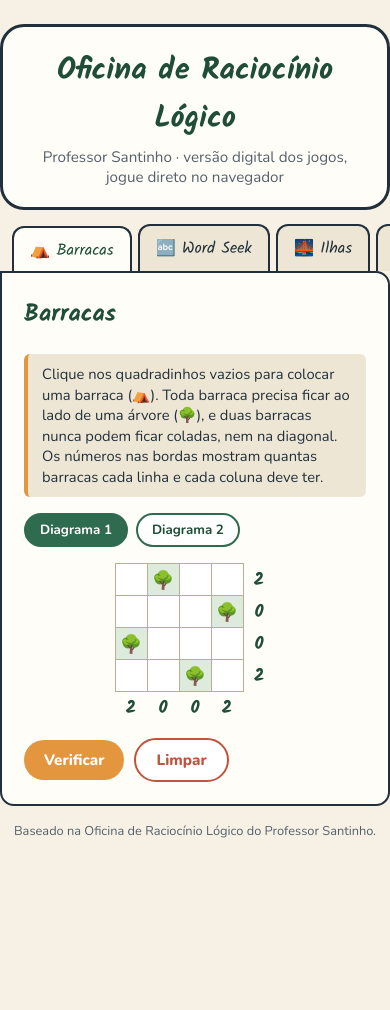
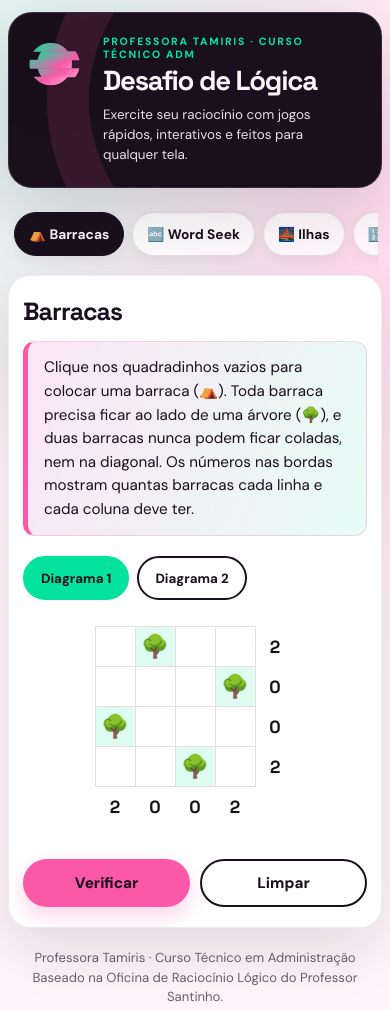
Before and after one commit to thamyoliveira-create/Jogo-de-logica, a plain HTML site: page index.html in a window 390 px wide. Before the commit the page ends 880 px from the top, so only its background shows below. Drawn offline with nearby package versions, Linux system fonts and the light colour scheme.

Commit message:
Aplica identidade visual Tamiris e layout responsivo

```diff
--- a/index.html
+++ b/index.html
@@ -3,222 +3,256 @@
 <head>
 <meta charset="UTF-8">
 <meta name="viewport" content="width=device-width, initial-scale=1.0">
-<title>Oficina de Raciocínio Lógico — Professor Santinho</title>
+<title>Desafio de Lógica — Professora Tamiris</title>
+<meta name="theme-color" content="#1A0F1C">
+<meta name="description" content="Jogos interativos de raciocínio lógico da Professora Tamiris.">
+<link rel="icon" href="assets/favicon.svg" type="image/svg+xml">
 <link rel="preconnect" href="https://fonts.googleapis.com">
-<link href="https://fonts.googleapis.com/css2?family=Kalam:wght@400;700&family=Nunito:wght@400;600;700;800&display=swap" rel="stylesheet">
+<link rel="preconnect" href="https://fonts.gstatic.com" crossorigin>
+<link href="https://fonts.googleapis.com/css2?family=DM+Sans:wght@400;500;600;700;800&family=Space+Grotesk:wght@500;600;700&display=swap" rel="stylesheet">
 <style>
 :root{
-  --bg:#F6F1E4;
-  --card:#FFFDF8;
-  --ink:#22303C;
-  --ink-soft:#55606B;
-  --accent:#2F6B4F;
-  --accent-dark:#1F4D38;
-  --amber:#E3963E;
-  --clay:#C0533B;
-  --line:#DDD3BB;
-  --tan:#EDE6D4;
+  --ameixa:#1A0F1C;
+  --ameixa-2:#2A172D;
+  --papel:#FFF5FB;
+  --menta:#03E39D;
+  --rosa:#FB58A7;
+  --rosa-claro:#F4B6DF;
+  --card:#FFFFFF;
+  --ink:var(--ameixa);
+  --ink-soft:#685D69;
+  --line:#E9DAE4;
+  --shadow:0 24px 64px rgba(26,15,28,.12);
 }
-*{box-sizing:border-box;}
+*{box-sizing:border-box}
+html{scroll-behavior:smooth}
 body{
   margin:0;
-  background:var(--bg);
+  min-height:100vh;
+  background:
+    radial-gradient(circle at 9% 8%,rgba(3,227,157,.15),transparent 24rem),
+    radial-gradient(circle at 92% 22%,rgba(251,88,167,.18),transparent 28rem),
+    var(--papel);
   color:var(--ink);
-  font-family:'Nunito',sans-serif;
-  padding-bottom:40px;
+  font-family:'DM Sans',sans-serif;
+  padding:clamp(12px,3vw,32px) clamp(10px,3vw,24px) 40px;
 }
 .header{
-  max-width:900px;
-  margin:24px auto 14px;
-  border:3px solid var(--ink);
-  border-radius:24px;
-  padding:20px 24px;
-  text-align:center;
-  background:var(--card);
+  max-width:1080px;
+  margin:0 auto 18px;
+  border:1px solid rgba(255,255,255,.12);
+  border-radius:clamp(24px,4vw,40px);
+  padding:clamp(22px,4vw,42px);
+  background:var(--ameixa);
+  color:var(--papel);
+  box-shadow:var(--shadow);
+  position:relative;
+  overflow:hidden;
 }
-.header h1{
-  font-family:'Kalam',cursive;
-  font-size:1.9rem;
-  margin:0 0 4px;
-  color:var(--accent-dark);
+.header::after{
+  content:"";position:absolute;right:-80px;bottom:-120px;width:330px;height:330px;
+  border:42px solid rgba(251,88,167,.13);border-radius:50%;pointer-events:none
 }
-.header p{margin:0;color:var(--ink-soft);font-size:0.95rem;}
+.brand-row{display:flex;align-items:center;gap:clamp(16px,3vw,28px);position:relative;z-index:1}
+.brand-mark{width:clamp(76px,12vw,116px);height:auto;flex:0 0 auto;filter:drop-shadow(0 10px 22px rgba(0,0,0,.22))}
+.eyebrow{margin:0 0 7px;color:var(--menta);font-weight:800;font-size:.76rem;letter-spacing:.16em;text-transform:uppercase}
+.header h1{font-family:'Space Grotesk',sans-serif;font-size:clamp(1.95rem,5vw,3.45rem);line-height:.98;letter-spacing:-.045em;margin:0 0 10px;max-width:720px}
+.header p:last-child{margin:0;color:#E9DDE7;font-size:clamp(.9rem,2vw,1.05rem);max-width:650px;line-height:1.5}
 
 nav.tabs{
-  max-width:900px;
-  margin:0 auto;
+  max-width:1080px;
+  margin:0 auto 10px;
   display:flex;
-  gap:6px;
-  padding:0 12px;
+  gap:8px;
+  padding:6px 2px 9px;
   overflow-x:auto;
+  scrollbar-width:thin;
+  scrollbar-color:var(--rosa-claro) transparent;
+  -webkit-overflow-scrolling:touch;
 }
 nav.tabs button{
-  font-family:'Kalam',cursive;
-  font-size:1rem;
+  min-height:46px;
+  font:700 .94rem 'DM Sans',sans-serif;
   padding:10px 16px;
-  border:2px solid var(--ink);
-  border-bottom:none;
-  border-radius:12px 12px 0 0;
-  background:var(--tan);
+  border:1px solid var(--line);
+  border-radius:999px;
+  background:rgba(255,255,255,.78);
   cursor:pointer;
   color:var(--ink);
   white-space:nowrap;
   flex-shrink:0;
+  box-shadow:0 5px 16px rgba(26,15,28,.05);
+  transition:transform .18s ease,background .18s ease,color .18s ease,border-color .18s ease;
 }
-nav.tabs button.active{
-  background:var(--card);
-  position:relative;
-  top:2px;
-  color:var(--accent-dark);
-}
+nav.tabs button:hover{transform:translateY(-2px);border-color:var(--rosa)}
+nav.tabs button.active{background:var(--ameixa);border-color:var(--ameixa);color:var(--papel)}
 
 main{
-  max-width:900px;
+  max-width:1080px;
   margin:0 auto;
-  border:2px solid var(--ink);
-  border-radius:0 14px 14px 14px;
+  border:1px solid rgba(26,15,28,.07);
+  border-radius:clamp(22px,4vw,34px);
   background:var(--card);
-  padding:22px;
+  padding:clamp(18px,4vw,38px);
   min-height:420px;
+  box-shadow:var(--shadow);
 }
 section{display:none;}
-section.active{display:block;}
-h2{font-family:'Kalam',cursive;color:var(--accent-dark);margin-top:0;}
+section.active{display:block;animation:section-in .28s ease both}
+@keyframes section-in{from{opacity:0;transform:translateY(7px)}to{opacity:1;transform:none}}
+h2{font-family:'Space Grotesk',sans-serif;font-size:clamp(1.55rem,3vw,2.15rem);letter-spacing:-.035em;color:var(--ameixa);margin:0 0 14px}
 .instructions{
-  background:var(--tan);
-  border-left:4px solid var(--amber);
-  padding:10px 14px;
-  border-radius:6px;
-  font-size:0.92rem;
-  margin-bottom:16px;
-  line-height:1.4;
+  background:linear-gradient(110deg,rgba(244,182,223,.35),rgba(3,227,157,.10));
+  border:1px solid rgba(251,88,167,.2);
+  border-left:5px solid var(--rosa);
+  padding:14px 16px;
+  border-radius:12px;
+  font-size:.95rem;
+  margin-bottom:20px;
+  line-height:1.55;
 }
-.puzzle-picker{display:flex;gap:8px;margin-bottom:16px;flex-wrap:wrap;}
+.puzzle-picker{display:flex;gap:8px;margin-bottom:18px;flex-wrap:wrap}
 .puzzle-picker button{
-  padding:6px 14px;
-  border-radius:20px;
-  border:2px solid var(--accent);
+  min-height:44px;padding:8px 16px;border-radius:999px;border:2px solid var(--ameixa);
   background:#fff;
-  color:var(--accent-dark);
+  color:var(--ameixa);
   cursor:pointer;
   font-weight:700;
-  font-family:'Nunito',sans-serif;
+  font-family:'DM Sans',sans-serif;
 }
-.puzzle-picker button.active{background:var(--accent);color:#fff;}
+.puzzle-picker button.active{background:var(--menta);border-color:var(--menta);color:var(--ameixa)}
 
-.actions{display:flex;gap:10px;flex-wrap:wrap;margin-top:14px;align-items:center;}
+.actions{display:flex;gap:10px;flex-wrap:wrap;margin-top:20px;align-items:center}
 button.check-btn, button.reset-btn{
-  border:none;
-  font-weight:800;
-  padding:10px 20px;
-  border-radius:24px;
-  cursor:pointer;
-  font-size:0.95rem;
-  font-family:'Nunito',sans-serif;
+  min-height:48px;border:none;font-weight:800;padding:11px 22px;border-radius:999px;
+  cursor:pointer;font-size:.95rem;font-family:'DM Sans',sans-serif;transition:transform .18s ease,box-shadow .18s ease
 }
-button.check-btn{background:var(--amber);color:#fff;}
-button.check-btn:hover{filter:brightness(0.95);}
-button.reset-btn{background:#fff;color:var(--clay);border:2px solid var(--clay);}
+button.check-btn{background:var(--rosa);color:var(--ameixa);box-shadow:0 9px 20px rgba(251,88,167,.25)}
+button.check-btn:hover{transform:translateY(-2px);box-shadow:0 12px 24px rgba(251,88,167,.32)}
+button.reset-btn{background:#fff;color:var(--ameixa);border:2px solid var(--ameixa)}
+button:focus-visible,.ws-cell:focus-visible,td:focus-visible{outline:4px solid rgba(3,227,157,.55);outline-offset:3px}
 
-.msg{margin-top:2px;padding:10px 14px;border-radius:8px;font-weight:700;}
-.msg.ok{background:#E4F3EA;color:var(--accent-dark);border:2px solid var(--accent);}
-.msg.err{background:#FBE7E2;color:var(--clay);border:2px solid var(--clay);}
+.msg{margin-top:14px;padding:12px 14px;border-radius:12px;font-weight:700}
+.msg.ok{background:rgba(3,227,157,.13);color:#075A42;border:1px solid rgba(3,227,157,.55)}
+.msg.err{background:rgba(251,88,167,.12);color:#8F174E;border:1px solid rgba(251,88,167,.48)}
 
 /* ---------- BARRACAS ---------- */
-.tents-wrap{overflow-x:auto;}
+.tents-wrap,.hashi-wrap{overflow:auto;padding:8px 2px 12px;-webkit-overflow-scrolling:touch}
 table.tents-grid{border-collapse:collapse;margin:0 auto;}
 table.tents-grid td{
-  width:42px;height:42px;
-  border:1px solid #B9AF95;
+  width:clamp(40px,10vw,52px);height:clamp(40px,10vw,52px);
+  border:1px solid var(--line);border-radius:4px;
   text-align:center;vertical-align:middle;
-  font-size:1.4rem;cursor:pointer;background:#fff;
+  font-size:1.4rem;cursor:pointer;background:#fff;touch-action:manipulation;
 }
-table.tents-grid td.tree{background:#DCEBDC;cursor:default;}
-table.tents-grid td.tent{background:#FCEAD2;}
+table.tents-grid td.tree{background:rgba(3,227,157,.13);cursor:default}
+table.tents-grid td.tent{background:rgba(251,88,167,.15)}
 table.tents-grid td.clue{
-  font-family:'Kalam',cursive;font-weight:700;font-size:1.1rem;
-  background:transparent;border:none;cursor:default;color:var(--accent-dark);
+  font-family:'Space Grotesk',sans-serif;font-weight:700;font-size:1.1rem;
+  background:transparent;border:none;cursor:default;color:var(--ameixa);
 }
-table.tents-grid td.clue.match{color:var(--accent);}
+table.tents-grid td.clue.match{color:#087B5B}
 table.tents-grid td.corner{border:none;background:transparent;cursor:default;}
 
 /* ---------- WORD SEEK ---------- */
-.ws-wrap{display:flex;gap:24px;flex-wrap:wrap;align-items:flex-start;}
-.ws-grid{display:grid;gap:2px;user-select:none;touch-action:none;}
+.ws-wrap{display:grid;grid-template-columns:minmax(0,auto) minmax(140px,1fr);gap:clamp(18px,4vw,36px);align-items:start;overflow:auto;padding-bottom:10px}
+.ws-grid{display:grid;gap:2px;user-select:none;touch-action:none;width:max-content}
 .ws-cell{
-  width:24px;height:24px;
+  width:clamp(24px,5.4vw,34px);height:clamp(24px,5.4vw,34px);
   display:flex;align-items:center;justify-content:center;
-  background:#fff;border:1px solid #eee;
-  font-weight:700;font-size:0.8rem;cursor:pointer;
+  background:#fff;border:1px solid var(--line);border-radius:5px;
+  font-weight:800;font-size:clamp(.68rem,2vw,.88rem);cursor:pointer;
 }
-.ws-cell.sel{background:#FCEAD2;}
-.ws-cell.found{background:#CFE9D6;color:var(--accent-dark);}
-ul.ws-words{list-style:none;padding:0;margin:0;min-width:150px;}
-ul.ws-words li{padding:3px 0;font-weight:700;}
+.ws-cell.sel{background:var(--rosa-claro)}
+.ws-cell.found{background:var(--menta);color:var(--ameixa)}
+ul.ws-words{list-style:none;padding:14px;margin:0;min-width:140px;background:var(--papel);border-radius:16px;display:grid;grid-template-columns:repeat(auto-fit,minmax(95px,1fr));gap:4px 14px}
+ul.ws-words li{padding:3px 0;font-weight:700;font-size:.88rem}
 ul.ws-words li.found{text-decoration:line-through;color:#9aa39a;}
 
 /* ---------- ILHAS ---------- */
-.hashi-wrap{overflow-x:auto;}
-svg.hashi-svg{background:#fff;border:1px solid var(--line);border-radius:8px;display:block;margin:0 auto;}
+svg.hashi-svg{background:#fff;border:1px solid var(--line);border-radius:18px;display:block;margin:0 auto;max-width:100%;height:auto}
 .island-circle{fill:#fff;stroke:var(--ink);stroke-width:2;cursor:pointer;}
-.island-circle.done{stroke:var(--accent);fill:#E4F3EA;}
-.island-circle.selected{stroke:var(--amber);stroke-width:3;}
-.island-label{font-family:'Nunito',sans-serif;font-weight:800;font-size:15px;pointer-events:none;}
+.island-circle.done{stroke:#087B5B;fill:rgba(3,227,157,.18)}
+.island-circle.selected{stroke:var(--rosa);stroke-width:4}
+.island-label{font-family:'DM Sans',sans-serif;font-weight:800;font-size:15px;pointer-events:none;}
 .bridge-line{stroke:var(--ink);stroke-width:3;}
 
 /* ---------- FUTOSHIKI / KENKEN shared numeric grid ---------- */
 table.num-grid{border-collapse:collapse;margin:0 auto;}
 table.num-grid td.cell{
-  width:46px;height:46px;
-  border:1px solid #B9AF95;
+  width:clamp(42px,11vw,56px);height:clamp(42px,11vw,56px);
+  border:1px solid var(--line);
   text-align:center;vertical-align:middle;
   font-size:1.25rem;font-weight:800;cursor:pointer;background:#fff;
-  position:relative;
+  position:relative;touch-action:manipulation;
 }
-table.num-grid td.cell.given{background:var(--tan);color:var(--accent-dark);cursor:default;}
+table.num-grid td.cell.given{background:rgba(244,182,223,.28);color:var(--ameixa);cursor:default;}
 table.num-grid td.gap{border:none;background:transparent;cursor:default;padding:0;}
 table.num-grid td.gap-h{width:16px;}
 table.num-grid td.gap-v{height:16px;}
-.sym{font-weight:900;color:var(--clay);font-size:1rem;}
+.sym{font-weight:900;color:#B21E64;font-size:1rem;}
 
 /* kenken cage borders */
-table.kk-grid td.cell{border:1px solid #ddd3bb;}
+table.kk-grid td.cell{border:1px solid var(--line);}
 table.kk-grid td.cell.bt{border-top:2px solid var(--ink);}
 table.kk-grid td.cell.bb{border-bottom:2px solid var(--ink);}
 table.kk-grid td.cell.bl{border-left:2px solid var(--ink);}
 table.kk-grid td.cell.br{border-right:2px solid var(--ink);}
 .cage-label{
   position:absolute;top:2px;left:4px;
-  font-size:0.68rem;font-weight:800;color:var(--clay);
+  font-size:0.68rem;font-weight:800;color:#B21E64;
 }
 .cell-val{display:block;}
 
-footer{max-width:900px;margin:16px auto 0;text-align:center;color:var(--ink-soft);font-size:0.8rem;}
-@media (max-width:600px){
-  table.tents-grid td{width:32px;height:32px;font-size:1.1rem;}
-  table.num-grid td.cell{width:36px;height:36px;font-size:1.05rem;}
-  .ws-cell{width:20px;height:20px;font-size:0.7rem;}
+footer{max-width:1080px;margin:20px auto 0;text-align:center;color:var(--ink-soft);font-size:.82rem;line-height:1.5}
+@media (max-width:720px){
+  body{padding-inline:8px}
+  .header{border-radius:24px;padding:22px 20px}
+  .brand-row{align-items:flex-start}
+  .brand-mark{width:72px}
+  nav.tabs{margin-inline:4px}
+  main{border-radius:22px;padding:20px 14px}
+  .ws-wrap{grid-template-columns:1fr}
+  ul.ws-words{grid-template-columns:repeat(3,minmax(78px,1fr))}
+  .actions>button{flex:1 1 140px}
+}
+@media (max-width:430px){
+  .brand-mark{width:58px}
+  .eyebrow{font-size:.66rem}
+  .header h1{font-size:1.72rem}
+  .header p:last-child{font-size:.84rem}
+  nav.tabs button{min-height:44px;padding-inline:14px;font-size:.86rem}
+  ul.ws-words{grid-template-columns:repeat(2,minmax(90px,1fr))}
+}
+@media (prefers-reduced-motion:reduce){
+  *,*::before,*::after{scroll-behavior:auto!important;animation-duration:.01ms!important;transition-duration:.01ms!important}
 }
 </style>
 </head>
 <body>
 
-<div class="header">
-  <h1>Oficina de Raciocínio Lógico</h1>
-  <p>Professor Santinho · versão digital dos jogos, jogue direto no navegador</p>
-</div>
+<header class="header">
+  <div class="brand-row">
+    <img class="brand-mark" src="assets/marca-tamiris.svg" alt="">
+    <div>
+      <p class="eyebrow">Professora Tamiris · Curso Técnico ADM</p>
+      <h1>Desafio de Lógica</h1>
+      <p>Exercite seu raciocínio com jogos rápidos, interativos e feitos para qualquer tela.</p>
+    </div>
+  </div>
+</header>
 
-<nav class="tabs">
-  <button data-tab="barracas" class="active">⛺ Barracas</button>
-  <button data-tab="wordseek">🔤 Word Seek</button>
-  <button data-tab="ilhas">🌉 Ilhas</button>
-  <button data-tab="futoshiki">🔢 Davi e Golias</button>
-  <button data-tab="kenken">➗ KenKen</button>
+<nav class="tabs" role="tablist" aria-label="Escolha um jogo">
+  <button id="tab-barracas" role="tab" aria-controls="barracas" aria-selected="true" data-tab="barracas" class="active">⛺ Barracas</button>
+  <button id="tab-wordseek" role="tab" aria-controls="wordseek" aria-selected="false" data-tab="wordseek">🔤 Word Seek</button>
+  <button id="tab-ilhas" role="tab" aria-controls="ilhas" aria-selected="false" data-tab="ilhas">🌉 Ilhas</button>
+  <button id="tab-futoshiki" role="tab" aria-controls="futoshiki" aria-selected="false" data-tab="futoshiki">🔢 Davi e Golias</button>
+  <button id="tab-kenken" role="tab" aria-controls="kenken" aria-selected="false" data-tab="kenken">➗ KenKen</button>
 </nav>
 
 <main>
 
-  <section id="barracas" class="active">
+  <section id="barracas" class="active" role="tabpanel" aria-labelledby="tab-barracas">
     <h2>Barracas</h2>
     <div class="instructions">Clique nos quadradinhos vazios para colocar uma barraca (⛺). Toda barraca precisa
     ficar ao lado de uma árvore (🌳), e duas barracas nunca podem ficar coladas, nem na diagonal. Os números nas
@@ -229,10 +263,10 @@ footer{max-width:900px;margin:16px auto 0;text-align:center;color:var(--ink-soft
       <button class="check-btn" id="barracas-check">Verificar</button>
       <button class="reset-btn" id="barracas-reset">Limpar</button>
     </div>
-    <div id="barracas-msg"></div>
+    <div id="barracas-msg" aria-live="polite"></div>
   </section>
 
-  <section id="wordseek">
+  <section id="wordseek" role="tabpanel" aria-labelledby="tab-wordseek">
     <h2>Word Seek — Agilidade Visual</h2>
     <div class="instructions">Arraste do início ao fim de uma palavra (na horizontal, vertical ou diagonal) para
     marcá-la. As palavras encontradas ficam riscadas na lista.</div>
@@ -243,10 +277,10 @@ footer{max-width:900px;margin:16px auto 0;text-align:center;color:var(--ink-soft
       <div id="ws-grid" class="ws-grid"></div>
       <ul id="ws-words" class="ws-words"></ul>
     </div>
-    <div id="ws-msg"></div>
+    <div id="ws-msg" aria-live="polite"></div>
   </section>
 
-  <section id="ilhas">
+  <section id="ilhas" role="tabpanel" aria-labelledby="tab-ilhas">
     <h2>Ilhas</h2>
     <div class="instructions">Clique em duas ilhas alinhadas (mesma linha ou coluna) para criar uma ponte entre
     elas. Clique de novo no mesmo par para aumentar para 2 pontes, e mais uma vez para remover. Cada ilha precisa
@@ -257,10 +291,10 @@ footer{max-width:900px;margin:16px auto 0;text-align:center;color:var(--ink-soft
       <button class="check-btn" id="ilhas-check">Verificar</button>
       <button class="reset-btn" id="ilhas-reset">Limpar</button>
     </div>
-    <div id="ilhas-msg"></div>
+    <div id="ilhas-msg" aria-live="polite"></div>
   </section>
 
-  <section id="futoshiki">
+  <section id="futoshiki" role="tabpanel" aria-labelledby="tab-futoshiki">
     <h2>Davi e Golias</h2>
     <div class="instructions">Clique num quadradinho para ir passando pelos números (em branco → 1 → 2 → 3...).
     Não pode repetir número na mesma linha nem na mesma coluna. Respeite os sinais de maior/menor entre as
@@ -271,10 +305,10 @@ footer{max-width:900px;margin:16px auto 0;text-align:center;color:var(--ink-soft
       <button class="check-btn" id="fut-check">Verificar</button>
       <button class="reset-btn" id="fut-reset">Limpar</button>
     </div>
-    <div id="fut-msg"></div>
+    <div id="fut-msg" aria-live="polite"></div>
   </section>
 
-  <section id="kenken">
+  <section id="kenken" role="tabpanel" aria-labelledby="tab-kenken">
     <h2>KenKen</h2>
     <div class="instructions">Preencha os quadradinhos com números de 1 a 4, sem repetir na horizontal nem na
     vertical. Em cada região (cercada por linha mais grossa) o resultado da operação indicada deve dar o número
@@ -285,20 +319,24 @@ footer{max-width:900px;margin:16px auto 0;text-align:center;color:var(--ink-soft
       <button class="check-btn" id="kk-check">Verificar</button>
       <button class="reset-btn" id="kk-reset">Limpar</button>
     </div>
-    <div id="kk-msg"></div>
+    <div id="kk-msg" aria-live="polite"></div>
   </section>
 
 </main>
 
-<footer>Baseado na Oficina de Raciocínio Lógico do Professor Santinho.</footer>
+<footer>Professora Tamiris · Curso Técnico em Administração<br>Baseado na Oficina de Raciocínio Lógico do Professor Santinho.</footer>
 
 <script>
 /* ============ TAB NAVIGATION ============ */
 document.querySelectorAll('nav.tabs button').forEach(btn=>{
   btn.addEventListener('click',()=>{
-    document.querySelectorAll('nav.tabs button').forEach(b=>b.classList.remove('active'));
+    document.querySelectorAll('nav.tabs button').forEach(b=>{
+      b.classList.remove('active');
+      b.setAttribute('aria-selected','false');
+    });
     document.querySelectorAll('main section').forEach(s=>s.classList.remove('active'));
     btn.classList.add('active');
+    btn.setAttribute('aria-selected','true');
     document.getElementById(btn.dataset.tab).classList.add('active');
   });
 });
```
